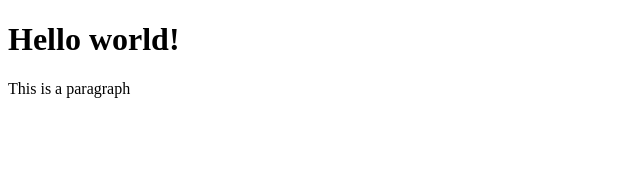
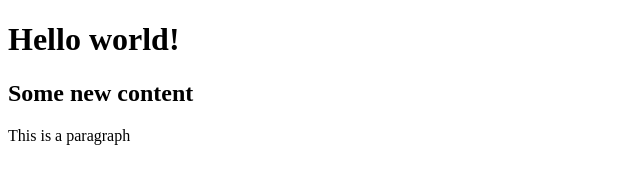
Before and after one commit to tciolkowski/tciolkowski.github.io, a plain HTML site: page index.html in a window 1280 px wide. Shown: the whole page, without its empty margins (0-640 px from the left). Drawn offline with Linux system fonts and the light colour scheme.

Commit message:
Simple website update

```diff
--- a/index.html
+++ b/index.html
@@ -6,6 +6,7 @@
 
   <body>
     <h1>Hello world!</h1>
+    <h2>Some new content</h2>
     <p>This is a paragraph</p>
   </body>
 
```
